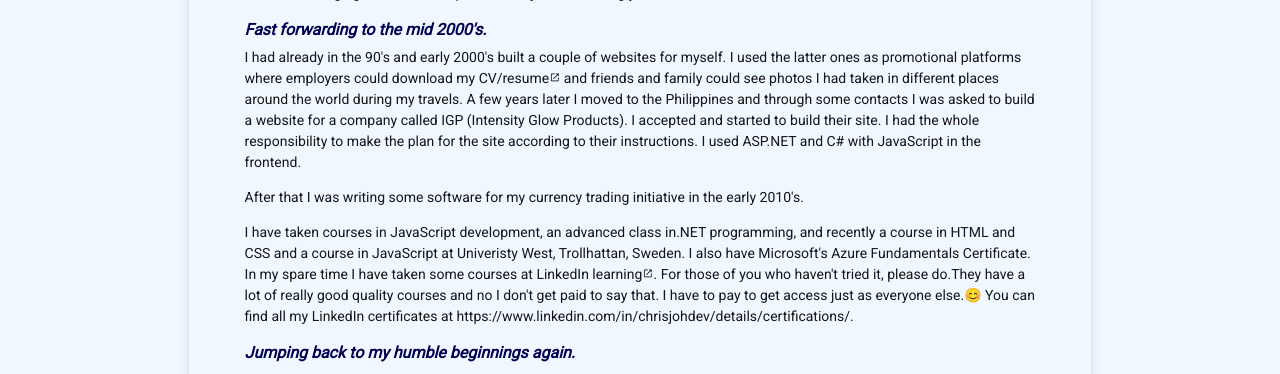
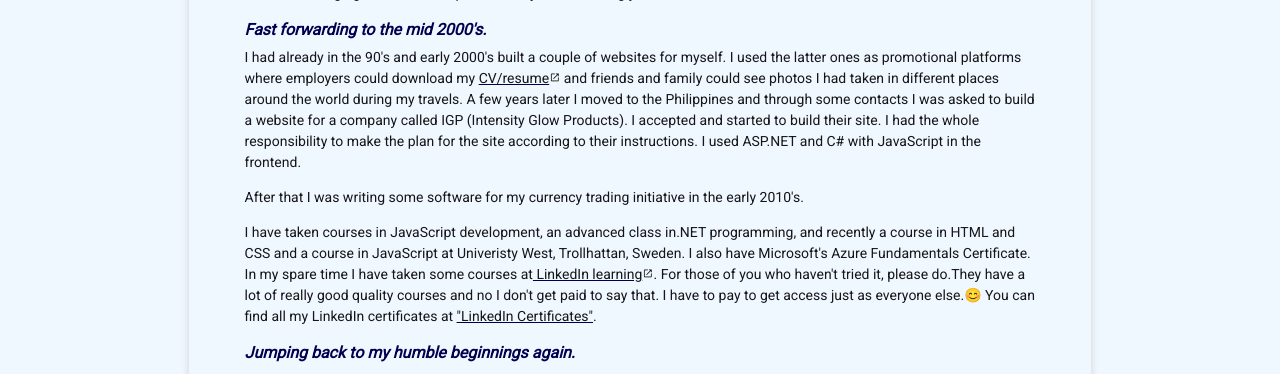
Before and after one commit to Data4Mat/chrisjohannesson.com-V1, a React app: page /about in a window 1280 px wide. Shown: the part 504-878 px from the top of the page. Built offline with nearby package versions, Linux system fonts and the light colour scheme.

Commit message:
Fixed overflow problem and edited link hover in About page

```diff
--- a/src/pages/About.js
+++ b/src/pages/About.js
@@ -55,7 +55,7 @@ const About = () => {
               </a>
               . For those of you who haven&apos;t tried it, please do.They have a lot of really good quality courses and no I don&apos;t get paid to say that. I have to pay to get access just as everyone else.😊
               You can find all my LinkedIn certificates at&nbsp;
-              <a href='https://www.linkedin.com/in/chrisjohdev/details/certifications/'>https://www.linkedin.com/in/chrisjohdev/details/certifications/</a>
+              <a href='https://www.linkedin.com/in/chrisjohdev/details/certifications/'>&quot;LinkedIn Certificates&quot;</a>
               .
             </p>
 
--- a/src/styles/about.scss
+++ b/src/styles/about.scss
@@ -43,9 +43,11 @@
         margin-bottom: 1em;
         a {
           color: inherit;
-          text-decoration: none;
+          text-decoration: underline;
+          text-decoration-color: rgb(0, 0, 80);
           &:hover {
             color: lighten(var.$text-color, 40%);
+            text-decoration-color: lighten(var.$text-color, 40%);
           }
         }
       }
--- a/src/styles/app.scss
+++ b/src/styles/app.scss
@@ -31,7 +31,7 @@ $h-sizes: (1, 2, 3, 4, 5, 6);
 
 a {
   color: var.$text-color;
-  transition: color var.$link-transition-time;
+  transition: all var.$link-transition-time;
   &:hover {
     color: color.scale(var.$text-color, $blue: 50%, $green: 20%, $red: -30%);
   }
```
